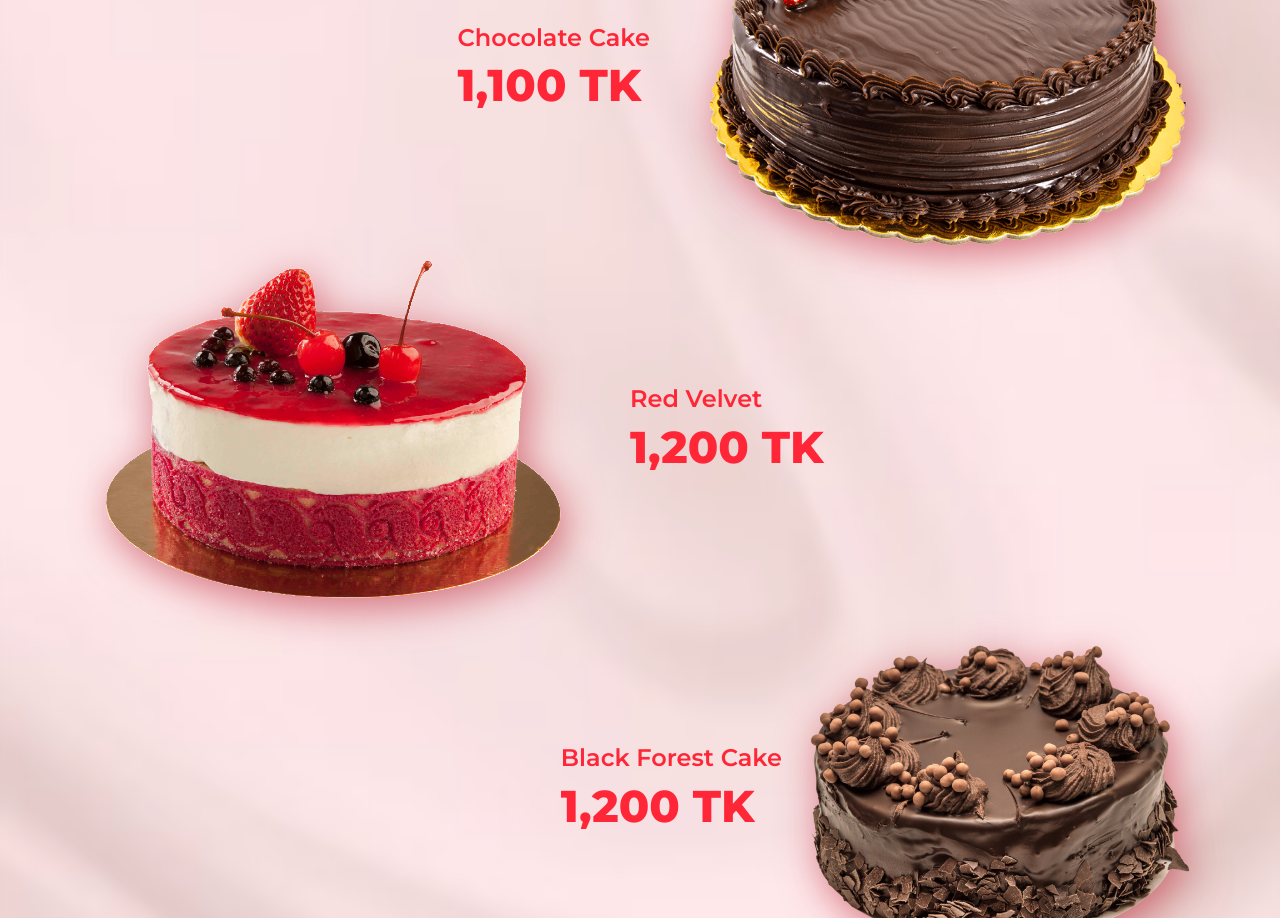
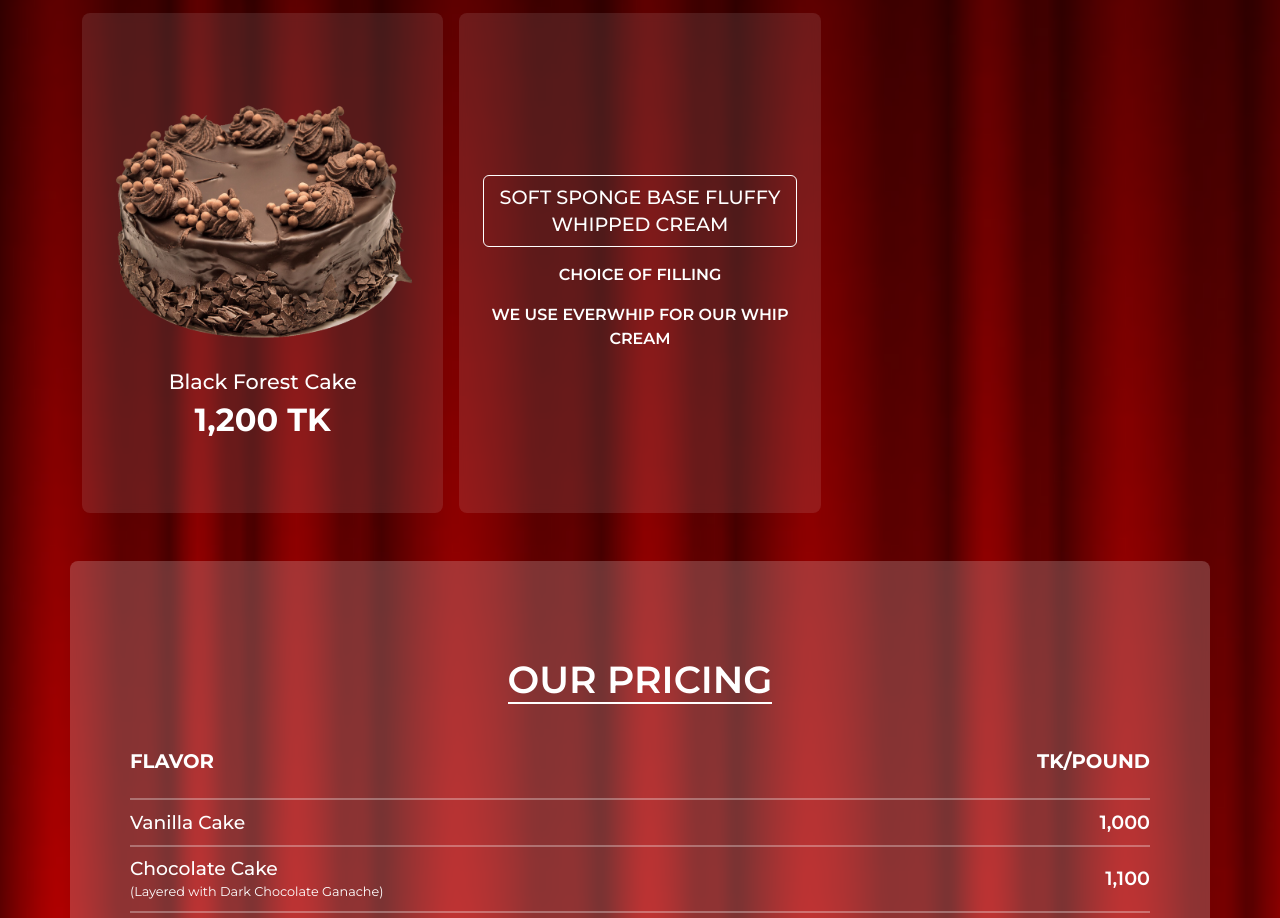
Before and after one commit to Ponkoj644/PayelsBakery, a plain HTML site: page pages/whippedCakes.html in a window 1280 px wide. Shown: the part 719-1637 px from the top of the page. Drawn offline with nearby package versions, Linux system fonts and the light colour scheme.

Commit message:
Whipped Cake page completed

```diff
--- a/pageCss/wippedCakes.css
+++ b/pageCss/wippedCakes.css
@@ -20,7 +20,7 @@ body {
   font-family: "Montserrat", serif;
   max-width: 1440px;
   margin: 0 auto;
-  background-image: url("../images/cupCake_bg.jpg");
+  background-image: url("../images/Home_bg.jpg");
   background-position: center;
   background-repeat: no-repeat;
   background-size: cover;
@@ -30,20 +30,7 @@ body {
   position: relative;
 }
 
-body::before {
-  position: absolute;
-  content: "";
-  top: 0;
-  left: 0;
-  width: 100%;
-  height: 100%;
-  background: rgb(255, 38, 57, 0.1);
-  backdrop-filter: blur(4px);
-  -webkit-backdrop-filter: blur(4px);
-  z-index: -1;
-}
 .section_heading h1 {
-  font-family: "Nosifer", serif;
   font-size: clamp(2rem, 1.4286rem + 2.8571vw, 4rem);
   line-height: 3.5rem;
   font-weight: bold;
@@ -63,12 +50,10 @@ p {
   margin-bottom: 1rem;
 }
 .my-navbar {
-  background: rgb(255, 38, 56, 0.7);
+  background: rgba(255, 255, 255, 0.1);
   backdrop-filter: blur(4px);
   -webkit-backdrop-filter: blur(4px);
   border-radius: 0.5rem;
-  border-top-left-radius: 0;
-  border-top-right-radius: 0;
 }
 .my-navbar .navbar-brand {
   color: var(--text-white);
@@ -99,51 +84,61 @@ p {
 }
 /* header css end */
 
+/* Whipped cake area start  */
 .whipped_cake_area .section_heading h1 {
-  color: var(--text-red);
-}
-/* Item container css */
-
-.items_container .item_img {
-  max-width: 500px;
-  /* height: 300px; */
+  margin-top: 3rem;
+  font-weight: 800;
 }
 
-.items_container .item_img img {
-  width: 100%;
-  object-fit: cover;
-  filter: drop-shadow(5px 10px 20px rgb(187, 34, 50, 0.6));
+/* Items */
+.item_card {
+  cursor: pointer;
+  background: rgba(255, 255, 255, 0.1);
+  /* box-shadow: 0 8px 24px 0 rgba(62, 62, 62, 0.37); */
+  backdrop-filter: blur(4px);
+  -webkit-backdrop-filter: blur(4px);
+  border-radius: 0.5rem;
+  transition: all 0.2s ease-in-out;
+  position: relative;
+  /* height: 600px; */
+  min-height: 500px;
+}
+.item_card:hover {
+  opacity: 0.8;
+  transform: translateY(-2px);
 }
 
-.items_container .item_txt h3 {
-  font-size: 1.5rem;
-  font-weight: 600;
-  color: var(--text-red);
+.item_card_img img {
+  min-width: 100%;
+  object-fit: cover;
 }
 
-.items_container .item_txt span {
-  /* font-size: 1.5rem; */
-  font-size: clamp(1.5rem, 1.0714rem + 2.1429vw, 3rem);
-  font-weight: 800;
-  color: var(--text-red);
+.item_card_txt h2 {
+  font-size: 1.3rem;
+  line-height: 1.7rem;
+}
+.item_card_txt p {
+  font-size: 2rem;
+  font-weight: bold;
 }
 
 .whipped_cake_txt h3 {
-  font-size: 1rem;
-  color: var(--text-red);
-}
-
-.whipped_cake_txt div p {
-  color: #295961;
+  font-size: 1.2rem;
+  line-height: 1.7rem;
 }
 
 .whipped_cake_txt:last-child {
-  color: var(--text-red);
   font-weight: 600;
 }
 
 /* Whipped cake Price css */
 
+.pricing {
+  background: rgba(255, 255, 255, 0.2);
+  /* box-shadow: 0 8px 24px 0 rgba(62, 62, 62, 0.37); */
+  backdrop-filter: blur(4px);
+  -webkit-backdrop-filter: blur(4px);
+}
 .pricing_head {
   text-align: center;
 }
@@ -153,8 +148,8 @@ p {
   text-transform: uppercase;
   font-size: clamp(1.5rem, 1.2143rem + 1.4286vw, 2.5rem);
   font-weight: 600;
-  color: var(--text-red);
-  border-bottom: 2px solid red;
+  color: var(--text-white);
+  border-bottom: 2px solid var(--bg-white);
 }
 .cake_pricing {
   display: flex;
@@ -165,12 +160,11 @@ p {
 .cake_pricing .price_heading h3 {
   /* font-size: 1.3rem; */
   font-size: clamp(1rem, 0.6571rem + 0.7143vw, 1.3rem);
-
   font-weight: 700;
 }
 
 .cake_pricing h3 {
-  color: var(--text-blue);
+  color: var(--text-white);
   font-size: 1.2rem;
   font-weight: 500;
 }
@@ -178,23 +172,26 @@ p {
 .cake_pricing hr {
   display: block;
   opacity: 0.3;
-  border: 1px solid var(--bg-red);
+  border: 1px solid var(--bg-white);
   margin: 0;
   padding: 0;
 }
 
 .cake_pricing .cake_name h3 {
   font-size: clamp(1rem, 0.9429rem + 0.2857vw, 1.2rem);
+  line-height: 1.7rem;
 }
 
 .cake_pricing .cake_name p {
-  color: var(--text-red);
+  color: var(--text-white);
+  font-size: 0.8rem;
+  line-height: 1.3rem;
 }
 
 .cake_pricing .cake_price p {
   font-size: 1.2rem;
   font-weight: 600;
-  color: var(--text-blue);
+  color: var(--text-white);
 }
 
 /* footer area start */
@@ -211,7 +208,8 @@ p {
   background-color: black;
   opacity: 0.8;
   z-index: -1;
-  border-radius: 0.5rem;
+  border-top-left-radius: 0.5rem;
+  border-top-right-radius: 0.5rem;
 }
 .footer_area .navbar-brand {
   font-size: 1.5rem;
--- a/pages/whippedCakes.html
+++ b/pages/whippedCakes.html
@@ -19,7 +19,9 @@
     <header>
       <section class="header_area">
         <!-- navbar 1 -->
-        <nav class="navbar navbar-expand-lg my-navbar py-3 py-lg-3 shadow">
+        <nav
+          class="navbar navbar-expand-lg my-navbar py-3 py-lg-3 shadow fixed-top"
+        >
           <div class="container-fluid">
             <a class="navbar-brand" href="../index.html"
               ><span>P</span>ayel's Bekary</a
@@ -75,7 +77,7 @@
     <!-- header end -->
     <main>
       <!-- cup cake section start -->
-      <section class="cupCake_araa whipped_cake_area">
+      <section class="whipped_cake_area">
         <div class="container">
           <div class="row">
             <div class="section_heading text-center my-5">
@@ -83,93 +85,109 @@
             </div>
           </div>
 
-          <div class="row my-3 my-lg-5">
-            <div class="items_container">
-              <!-- <div class="price_list my-3 my-lg-5">
-                <h3>Price List</h3>
-              </div> -->
-              <!-- Items -->
-
-              <!-- item 1 -->
-              <div class="col-12">
+          <!-- Items start -->
           <div
-                  class="item d-flex flex-column flex-md-row align-items-center gap-3 gap-lg-5 py-3 py-lg-0"
+            class="row row-cols-1 row-cols-md-2 row-cols-lg-3 g-3 mb-5 mb-lg-5"
           >
-                  <div class="item_img">
+            <!-- card 1 -->
+            <div class="col-12 col-lg-4 col-md-6 text-center">
+              <div
+                class="item_card p-4 d-flex flex-column gap-2 align-items-center justify-content-center"
+              >
+                <div class="item_card_img">
                   <img
                     src="../images/wipped_Creame.png"
-                      alt="Vanilla CupCake"
+                    alt="Whipped Cake"
                     class="img-fluid"
                   />
                 </div>
-                  <div class="item_txt">
-                    <h3>Vanilla Cake</h3>
-                    <span>1,000 TK</span>
-                  </div>
-                </div>
-              </div>
-              <!-- item 2 -->
-              <div class="col-12">
-                <div
-                  class="item d-flex flex-column flex-md-row flex-lg-row-reverse align-items-center gap-3 gap-lg-5 py-3 py-lg-0"
-                >
-                  <div class="item_img">
-                    <img
-                      src="../images/whipped_chocolate.png"
-                      alt="Vanilla CupCake"
-                      class="img-fluid"
-                    />
-                  </div>
-                  <div class="item_txt">
-                    <h3>Chocolate Cake</h3>
-                    <span>1,100 TK</span>
-                  </div>
-                </div>
-              </div>
-              <!-- item 3 -->
-              <div class="col-12">
-                <div
-                  class="item d-flex flex-column flex-md-row align-items-center gap-3 gap-lg-5 py-3 py-lg-0"
-                >
-                  <div class="item_img">
-                    <img
-                      src="../images/wipped_red_velvet.png"
-                      alt="Red velvet"
-                      class="img-fluid"
-                    />
-                  </div>
-                  <div class="item_txt">
-                    <h3>Red Velvet</h3>
-                    <span>1,200 TK</span>
+                <div class="item_card_txt">
+                  <h2>Vanilla Cake</h2>
+                  <p>1,000 TK</p>
                 </div>
               </div>
             </div>
 
-              <!-- item 4 -->
-              <div class="col-12">
+            <!-- card 2 -->
+            <div class="col-12 col-lg-4 col-md-6 text-center">
               <div
-                  class="item d-flex flex-column flex-md-row-reverse align-items-center gap-3 gap-lg-3 py-5 py-md-3 py-lg-0"
+                class="item_card p-4 d-flex flex-column gap-2 align-items-center justify-content-center"
               >
-                  <div class="item_img">
+                <div class="item_card_img">
                   <img
-                      src="../images/whipped_Black_Forest.png"
-                      alt="Vanilla CupCake"
+                    src="../images/whipped_chocolate.png"
+                    alt="Whipped cake"
                     class="img-fluid"
                   />
                 </div>
-                  <div class="item_txt">
-                    <h3>Black Forest Cake</h3>
-                    <span>1,200 TK</span>
+                <div class="item_card_txt">
+                  <h2>Chocolate Cake</h2>
+                  <p>1,100 TK</p>
+                </div>
+              </div>
+            </div>
+
+            <!-- card 3 -->
+            <div class="col-12 col-lg-4 col-md-6 text-center">
+              <div
+                class="item_card p-4 d-flex flex-column gap-2 align-items-center justify-content-center"
+              >
+                <div class="item_card_img">
+                  <img
+                    src="../images/wipped_red_velvet.png"
+                    alt="Whipped Cake"
+                    class="img-fluid"
+                  />
+                </div>
+                <div class="item_card_txt">
+                  <h2>Red Velvet</h2>
+                  <p>1,200 TK</p>
+                </div>
+              </div>
+            </div>
+
+            <!-- card 4 -->
+            <div class="col-12 col-lg-4 col-md-6 text-center">
+              <div
+                class="item_card p-4 d-flex flex-column gap-2 align-items-center justify-content-center"
+              >
+                <div class="item_card_img">
+                  <img
+                    src="../images/whipped_Black_Forest.png"
+                    alt="Whipped Cake"
+                    class="img-fluid"
+                  />
+                </div>
+                <div class="item_card_txt">
+                  <h2>Black Forest Cake</h2>
+                  <p>1,200 TK</p>
+                </div>
+              </div>
+            </div>
+
+            <!-- Last Card -->
+            <div class="col-12 col-lg-4 col-md-6 text-center">
+              <div
+                class="item_card p-4 d-flex flex-column gap-2 align-items-center justify-content-center"
+              >
+                <div
+                  class="whipped_cake_txt d-flex flex-column gap-3 align-items-center justify-content-center"
+                >
+                  <h3 class="border border-1 d-inline p-2 border-white rounded">
+                    SOFT SPONGE BASE FLUFFY WHIPPED CREAM
+                  </h3>
+                  <div>
+                    <p>CHOICE OF FILLING</p>
+                  </div>
+                  <p>WE USE EVERWHIP FOR OUR WHIP CREAM</p>
                 </div>
               </div>
             </div>
           </div>
-          </div>
+          <!-- Items end -->
 
           <!-- Pricing  -->
-          <div
-            class="row mt-3 mt-lg-5 bg-white p-3 p-lg-5 rounded-3 bg-opacity-50"
-          >
+          <div class="row my-3 my-lg-5 p-3 p-lg-5 rounded-3 pricing">
             <div class="pricing_head py-5">
               <h4>Our Pricing</h4>
             </div>
@@ -182,6 +200,7 @@
               </div>
 
               <!-- Cake 1 -->
+              <hr />
               <div
                 class="cake_details d-flex align-items-center justify-content-between"
               >
@@ -316,19 +335,6 @@
               <hr />
             </div>
           </div>
-
-          <!-- Additional text -->
-          <div class="row py-5 text-center">
-            <div class="whipped_cake_txt">
-              <h3 class="border border-1 d-inline p-2 border-danger rounded">
-                SOFT SPONGE BASE FLUFFY WHIPPED CREAM
-              </h3>
-              <div class="py-4">
-                <p><strong>CHOICE OF FILLING</strong></p>
-              </div>
-              <p>WE USE EVERWHIP FOR OUR WHIP CREAM</p>
-            </div>
-          </div>
         </div>
       </section>
       <!-- cup cake section end -->
@@ -348,8 +354,7 @@
                   ><span>P</span>ayel's Bekary</a
                 >
               </h3>
-
-              <p>Your trasted partner</p>
+              <p>TASTE HOME-MADE</p>
             </div>
 
             <!-- middle side -->
```
Also changed, not shown: pageCss/cupCake.css (+1 -16 lines), pages/cupCake.html (+2 -2 lines), Site_Content/PayelsKitchen.txt. Lines whose indentation alone changed are shown as unchanged.
